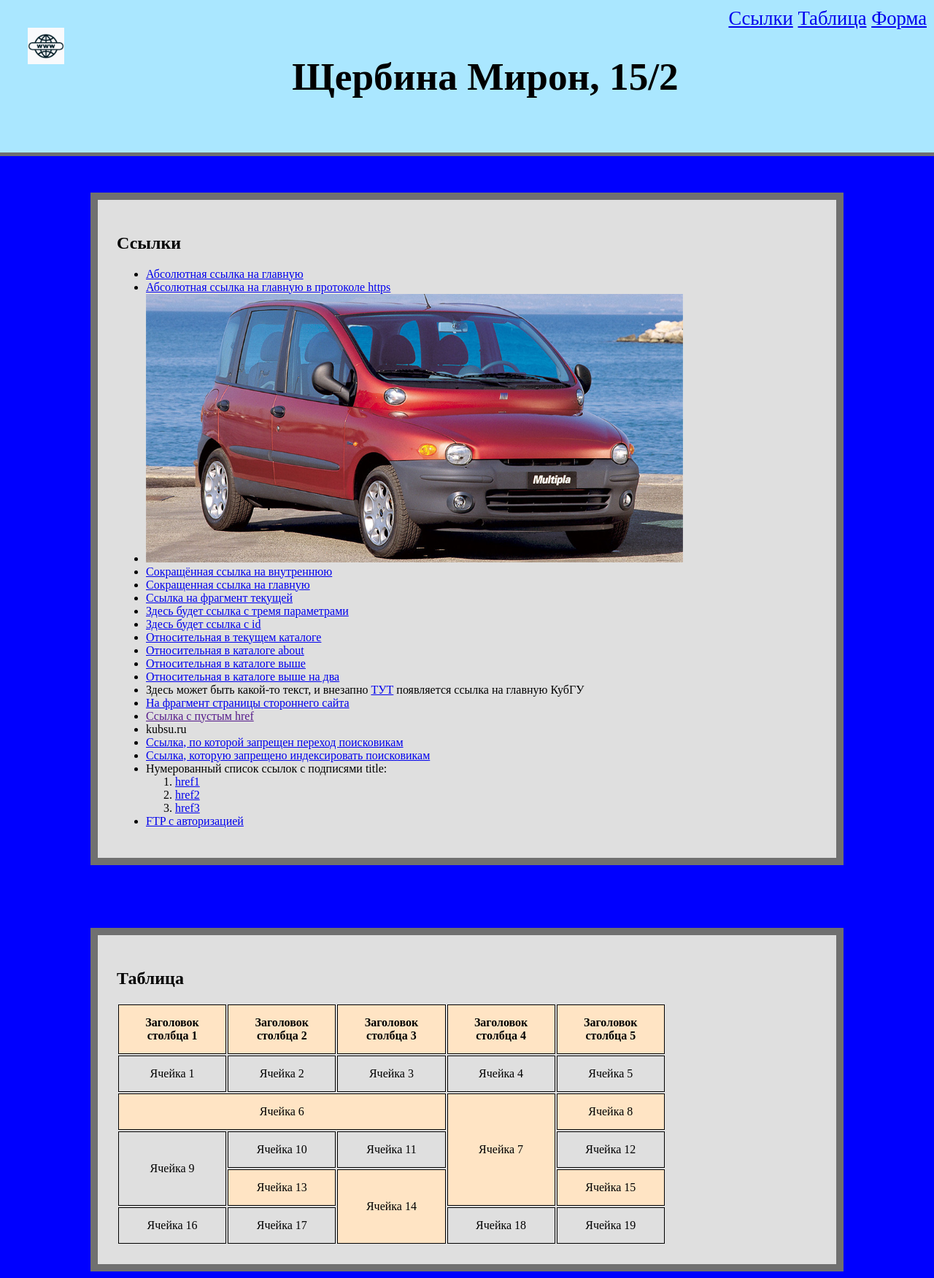
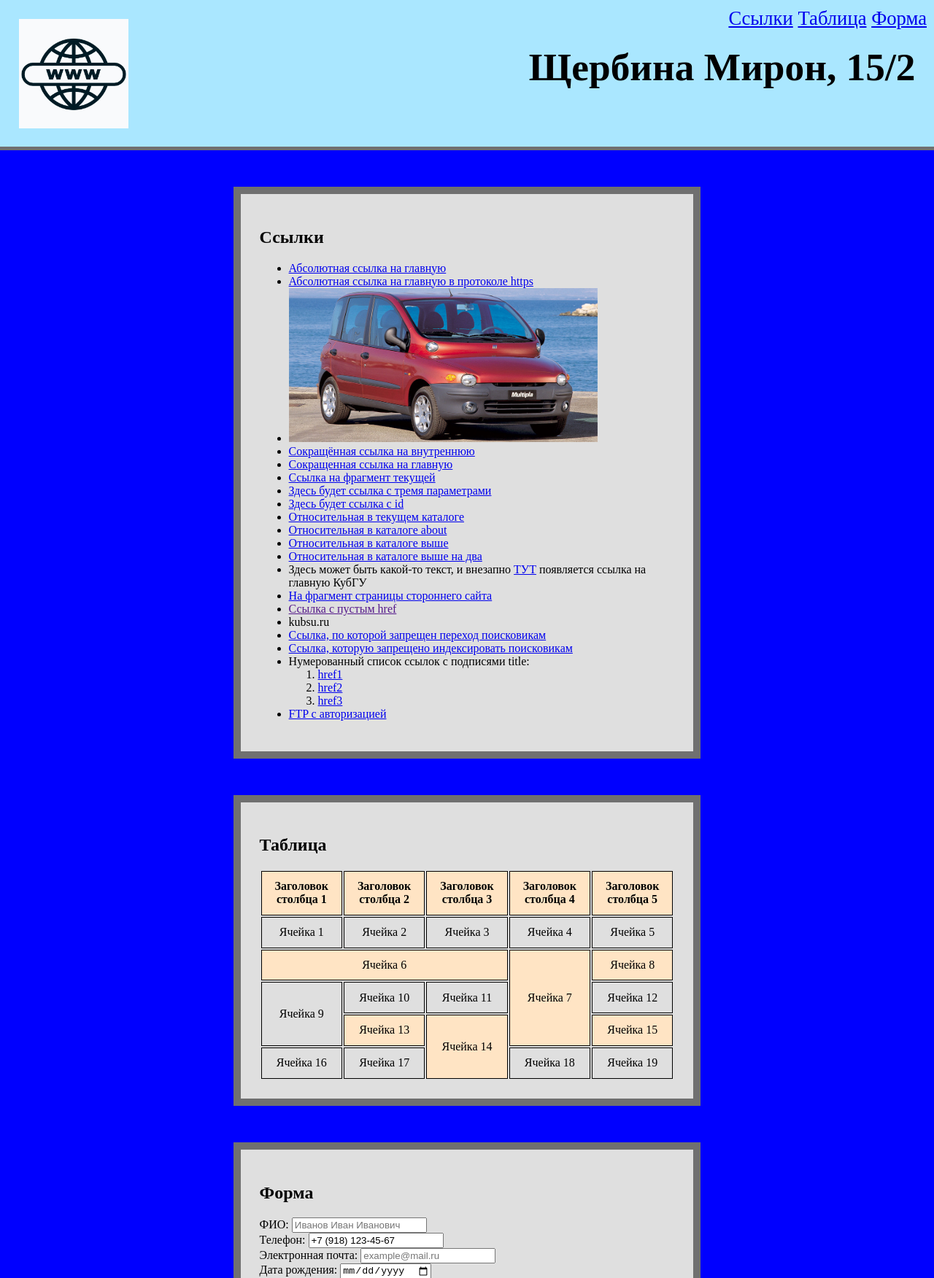
Before and after one commit to NickiRimmer/nickirimmer.github.io, a plain HTML site: page 1st_level/2nd_level/3rd_level/index.html in a window 1280 px wide. Shown: the top 1752 px of the page at 73% size. Drawn offline with Linux system fonts and the light colour scheme.

Commit message:
3е задание

```diff
--- a/1st_level/2nd_level/3rd_level/index.html
+++ b/1st_level/2nd_level/3rd_level/index.html
@@ -3,13 +3,14 @@
 <html lang="ru">
     <head>
         <title>MC Shcherbina</title>
+        <link rel="stylesheet" href="style.css" media="screen">
         <meta name="viewport" content="width=device-width, initial-scale=1">
-        <link rel="stylesheet" href="stil.css" media="screen">
+
     </head>
 
     <body>
-        <header>
-            <div id="header">
+        <header class="header">
+            <div class="header-container">
                 <img src="logo.png" alt="logo">
                 <h1>Щербина Мирон, 15/2</h1>
             </div>
@@ -19,8 +20,6 @@
                 <a href="#Form">Форма</a>
             </nav>
         </header>
-
-
         <!-- Ссылки -->
         <main>
             <h2 id="Links">Ссылки</h2>
@@ -53,6 +52,7 @@
                 <li>Здесь может быть какой-то текст, и внезапно <a href="https://kubsu.ru/">ТУТ</a> появляется ссылка на главную КубГУ</li>
                 <!-- 14 -->
                 <li><a href="https://site.com/file1#about">На фрагмент страницы стороннего сайта</a></li>
+                <!-- 15 -->
                 <!-- 16 -->
                 <li><a href="">Ссылка с пустым href</a></li>
                 <!-- 17 -->
@@ -76,9 +76,7 @@
                 <li><a href="ftp://user:password@site.com">FTP с авторизацией</a></li>
             </ul>
         </main>
-        <br><br>
-
-        <section  id="section-table">
+        <section class="table">
             <h2 id="Table">Таблица</h2>
             <table>
                 <tr  style="background-color: bisque;">
@@ -125,8 +123,6 @@
 
             </table>
         </section>
-
-        <br><br>
         <!-- форма -->
         <section>
             <h2 id="Form">Форма</h2>
--- a/1st_level/2nd_level/3rd_level/style.css
+++ b/1st_level/2nd_level/3rd_level/style.css
@@ -2,30 +2,19 @@ html {
     background-color: blue;
 }
 
-body{
+body {
+    display: flex;
+    flex-direction: column;
     margin: 0;
 }
 
 main, section {
-    margin: 50px auto 0 auto;
-    max-width: 960px;
-    border-color: #707070;
-    border-style: solid;
-    border-width: 10px;
-    padding: 2%;
+    margin-top: 24px;
     background-color: #dfdfdf;
 }
 
 .img-link {
     width: 80%;
-}
-
-table {
-    width: auto;
-}
-
-#section-table {
-    overflow: scroll;
 }
 
 th, td  {
@@ -38,26 +27,35 @@ th, td  {
     text-align: center;
 }
 
+header {
+    display: flex;
+    flex-wrap: wrap;
+    order: -100;
+}
+
+.header-container {
+    display: flex;
+    justify-content: space-between;
+    width: 100%;
+}
+
 header img {
     max-height: 150px;
-    float: left;
 }
 
 header h1 {
     padding: 0 0;
     text-align: center;
-    font-size: 40pt;
+    font-size: 35pt;
 }
 
 header nav {
-    position: absolute;
-    top: 10px;
-    right: 10px;
+    display: flex;
+    flex-direction: column;
     font-size: 20pt;
 }
 
 header {
-    display: block;
     border-color: #707070;
     border-style: solid;
     border-width: 0 0 5px 0;
@@ -66,6 +64,15 @@ header {
     position:relative;
     top: 0;
     left: 0;
+}
+
+.big-image {
+    max-width: 100%;
+}
+
+.table {
+    order: -1;
+    overflow: scroll;
 }
 
 #sign {
@@ -82,9 +89,38 @@ footer {
     margin: 90px 0 0 0;
 }
 
-@media screen and (max-width: 800) {
-    header {
-        display: flex;
+@media screen and (max-width: 430px) {
+    header h1 {
+        font-size: 20pt;
+    }
 
+    header img {
+        max-height: 100px;
     }
 }
+
+@media screen and (min-width: 800px) {
+    header nav {
+        display: block;
+        position: absolute;
+        top: 10px;
+        right: 10px;
+    }
+
+    main, section {
+        margin: 50px 25% 0 25%;
+        max-width: 960px;
+        border-color: #707070;
+        border-style: solid;
+        border-width: 10px;
+        padding: 2%;
+    }
+
+    .table {
+        order: 0;
+    }
+
+    header h1 {
+        font-size: 40pt;
+    }
+}
```
